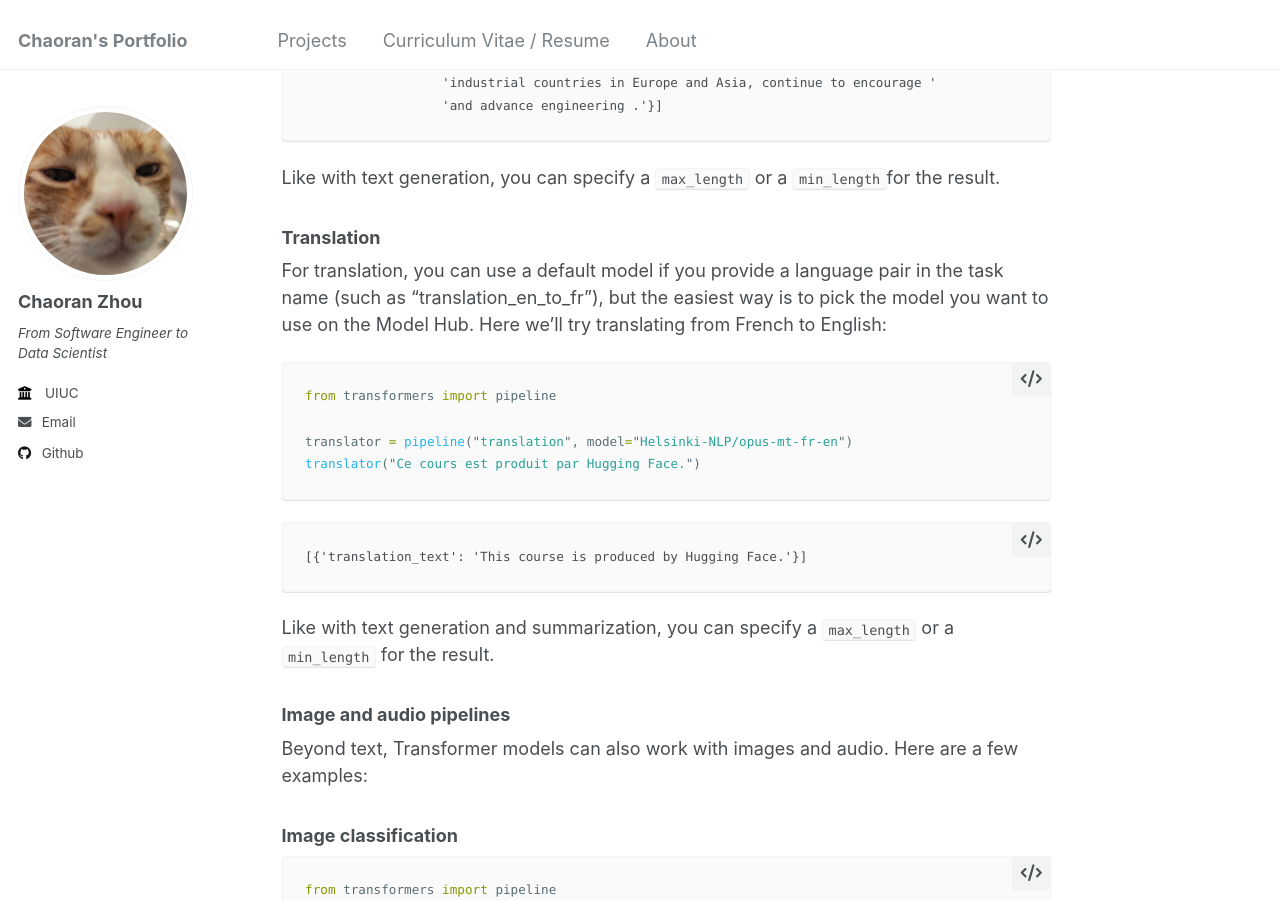
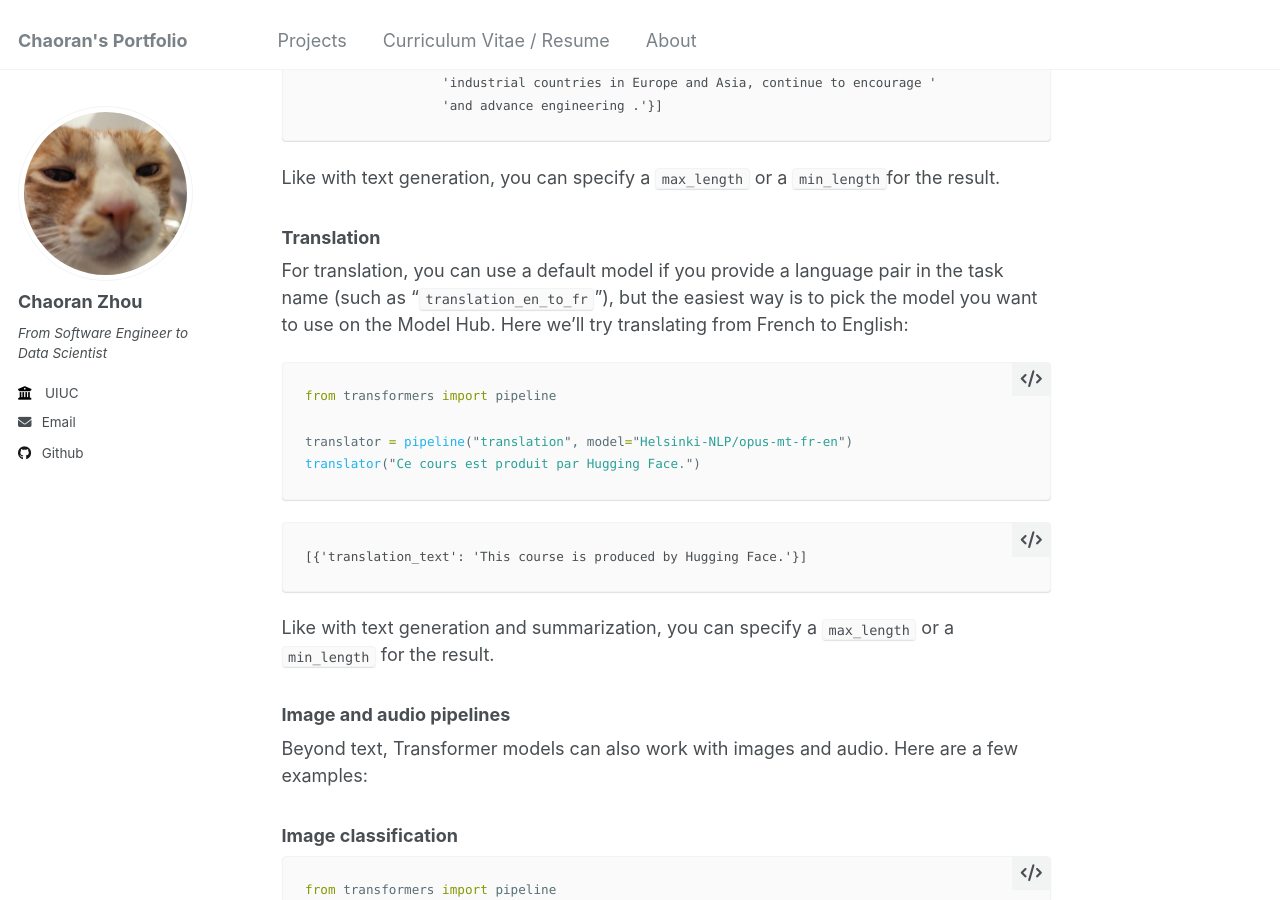
Before and after one commit to ranranrunforit/ranranrunforit.github.io, a Jekyll site: the page built from _projects/project-15.md, in a window 1280 px wide and 900 px high, scrolled down 8372 px. Built offline with Jekyll 4.4.1, drawn with Linux system fonts in a browser that asks for light colours.

````diff
--- a/_projects/project-15.md
+++ b/_projects/project-15.md
@@ -277,7 +277,7 @@ Like with text generation, you can specify a `max_length` or a `min_length`for t
 
 ### Translation
 
-For translation, you can use a default model if you provide a language pair in the task name (such as "translation_en_to_fr"), but the easiest way is to pick the model you want to use on the Model Hub. Here we’ll try translating from French to English:
+For translation, you can use a default model if you provide a language pair in the task name (such as "`translation_en_to_fr`"), but the easiest way is to pick the model you want to use on the Model Hub. Here we’ll try translating from French to English:
 ```python
 from transformers import pipeline
 
````
